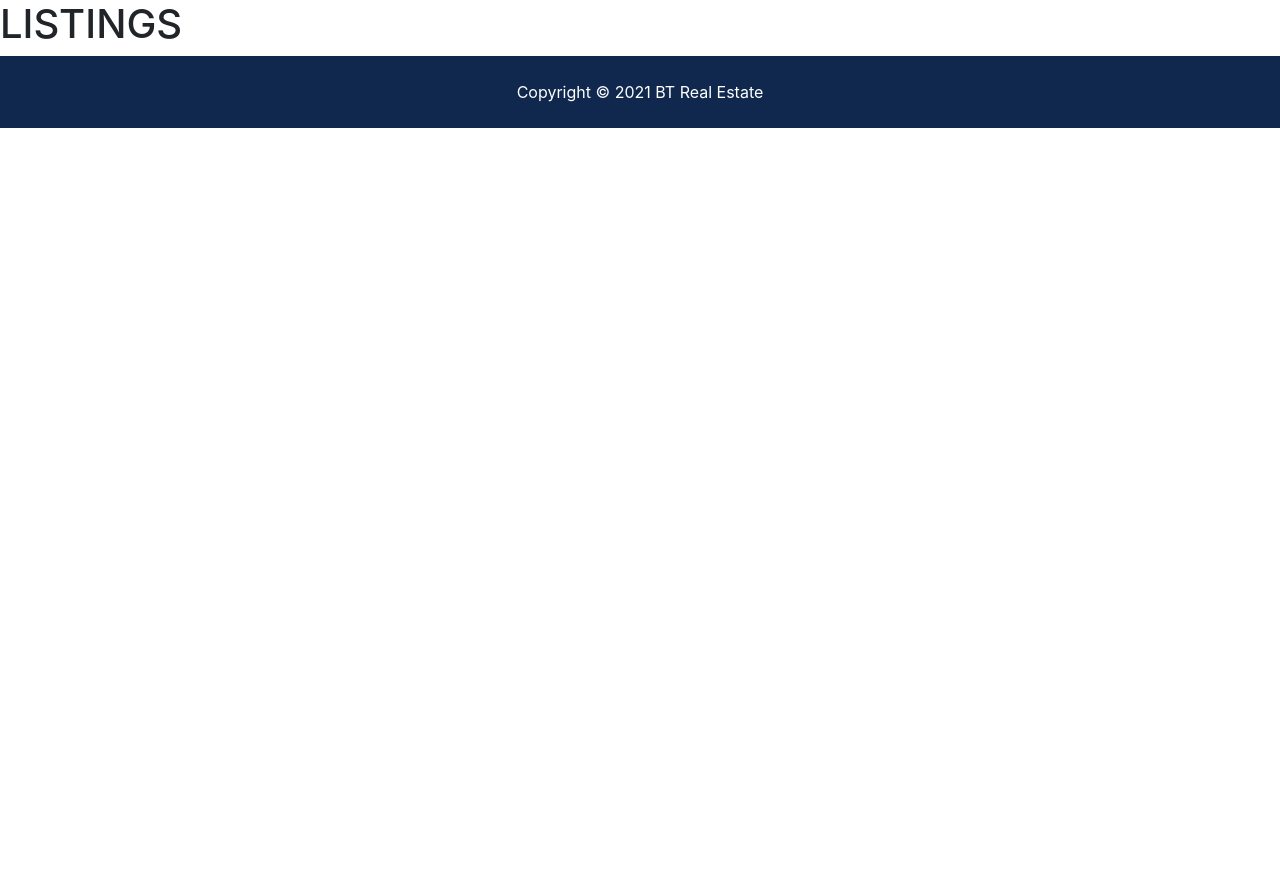
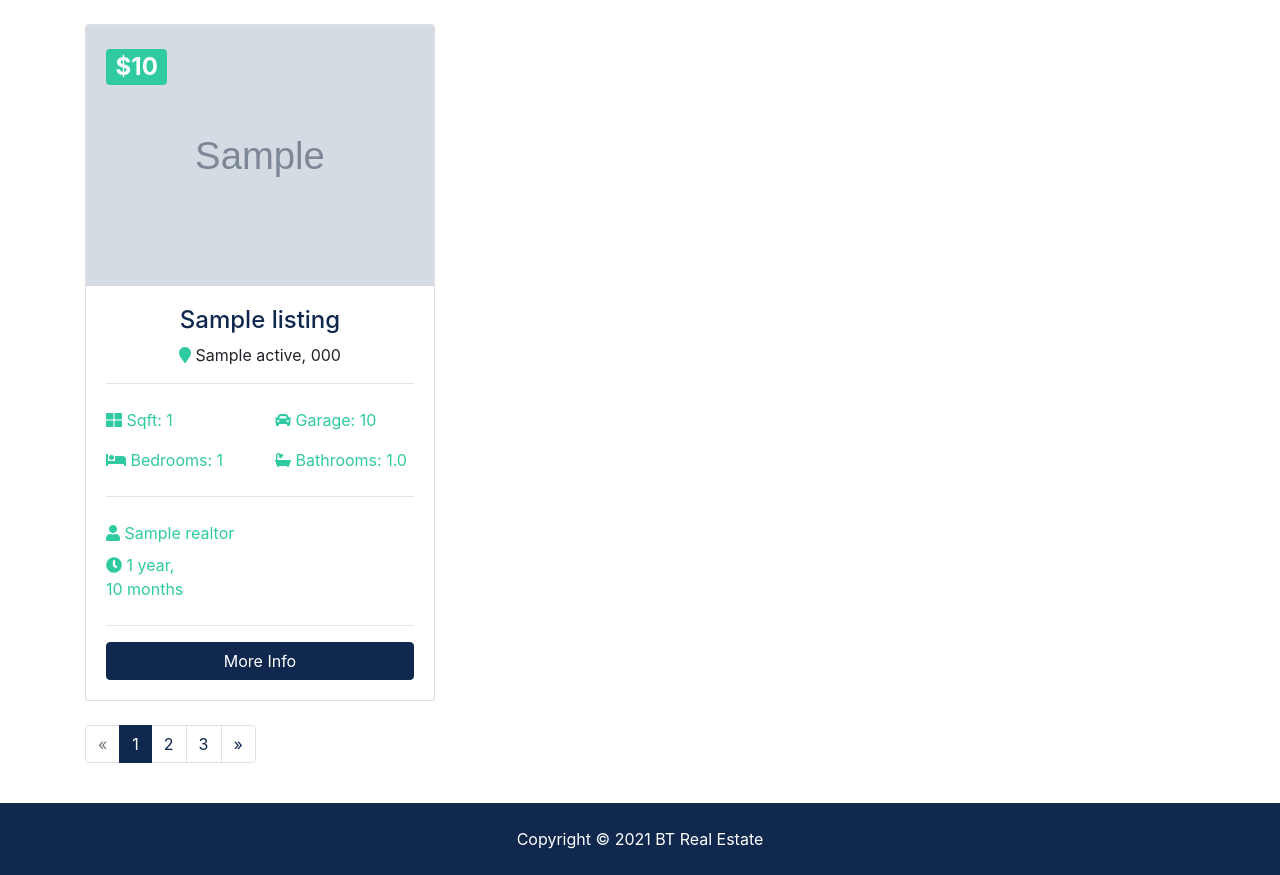
Before and after one commit to oybek703/btre-django, a Django app: page /listings/ in a window 1280 px wide. Shown: the part 128-1003 px from the top of the page. Before the commit the page ends 256 px from the top, so only its background shows below. Run offline with Django 3.2, Linux system fonts and the light colour scheme; tables that the repository leaves empty hold one stand-in row (values such as "Sample post"); grey boxes marked "Sample" are stand-in pictures; some libraries are stand-ins or nearby versions.

Commit message:
listings done and starting pagination with listing

```diff
--- a/btre/settings.py
+++ b/btre/settings.py
@@ -40,6 +40,7 @@ INSTALLED_APPS = [
     'django.contrib.sessions',
     'django.contrib.messages',
     'django.contrib.staticfiles',
+    'django.contrib.humanize',
 ]
 
 MIDDLEWARE = [
--- a/listings/views.py
+++ b/listings/views.py
@@ -8,7 +8,7 @@ def index(request):
     return render(request, 'listings/listings.html', context)
 
 
-def listing(request):
+def listing(request, listing_id):
     return render(request, 'listings/listing.html')
 
 
--- a/templates/listings/listings.html
+++ b/templates/listings/listings.html
@@ -1,4 +1,83 @@
 {% extends 'base.html' %}
+{% load humanize %}
 {% block content %}
-<h1>LISTINGS</h1>
+    <!-- Listings -->
+  <section id="listings" class="py-4">
+    <div class="container">
+      <div class="row">
+      {% if listings %}
+        {% for listing in listings %}
+            <div class="col-md-6 col-lg-4 mb-4">
+          <div class="card listing-preview">
+            <img class="card-img-top" src="{{ listing.photo_main.url }}" alt="">
+            <div class="card-img-overlay">
+              <h2>
+                <span class="badge badge-secondary text-white">${{ listing.price | intcomma }}</span>
+              </h2>
+            </div>
+            <div class="card-body">
+              <div class="listing-heading text-center">
+                <h4 class="text-primary">{{ listing.title }}</h4>
+                <p>
+                  <i class="fas fa-map-marker text-secondary"></i> {{ listing.city }} {{ listing.state }},
+                    {{ listing.zipcode }}</p>
+              </div>
+              <hr>
+              <div class="row py-2 text-secondary">
+                <div class="col-6">
+                  <i class="fas fa-th-large"></i> Sqft: {{ listing.sqft }}</div>
+                <div class="col-6">
+                  <i class="fas fa-car"></i> Garage: {{ listing.garage }}</div>
+              </div>
+              <div class="row py-2 text-secondary">
+                <div class="col-6">
+                  <i class="fas fa-bed"></i> Bedrooms: {{ listing.bedrooms }}</div>
+                <div class="col-6">
+                  <i class="fas fa-bath"></i> Bathrooms: {{ listing.bathrooms }}</div>
+              </div>
+              <hr>
+              <div class="row py-2 text-secondary">
+                <div class="col-12">
+                  <i class="fas fa-user"></i> {{ listing.realtor}}</div>
+              </div>
+              <div class="row text-secondary pb-2">
+                <div class="col-6">
+                  <i class="fas fa-clock"></i> {{ listing.list_date | timesince}}</div>
+              </div>
+              <hr>
+              <a href="{% url 'listing' listing.id %}" class="btn btn-primary btn-block">More Info</a>
+            </div>
+          </div>
+        </div>
+        {% endfor %}
+      {% else %}
+          <div class="col-md-12">
+          <p>No Listings Available.</p>
+          </div>
+      {% endif %}
+      </div>
+
+      <div class="row">
+        <div class="col-md-12">
+          <ul class="pagination">
+            <li class="page-item disabled">
+              <a class="page-link" href="#">&laquo;</a>
+            </li>
+            <li class="page-item active">
+              <a class="page-link" href="#">1</a>
+            </li>
+            <li class="page-item">
+              <a class="page-link" href="#">2</a>
+            </li>
+            <li class="page-item">
+              <a class="page-link" href="#">3</a>
+            </li>
+            <li class="page-item">
+              <a class="page-link" href="#">&raquo;</a>
+            </li>
+          </ul>
+        </div>
+      </div>
+    </div>
+  </section>
 {% endblock %}
```
